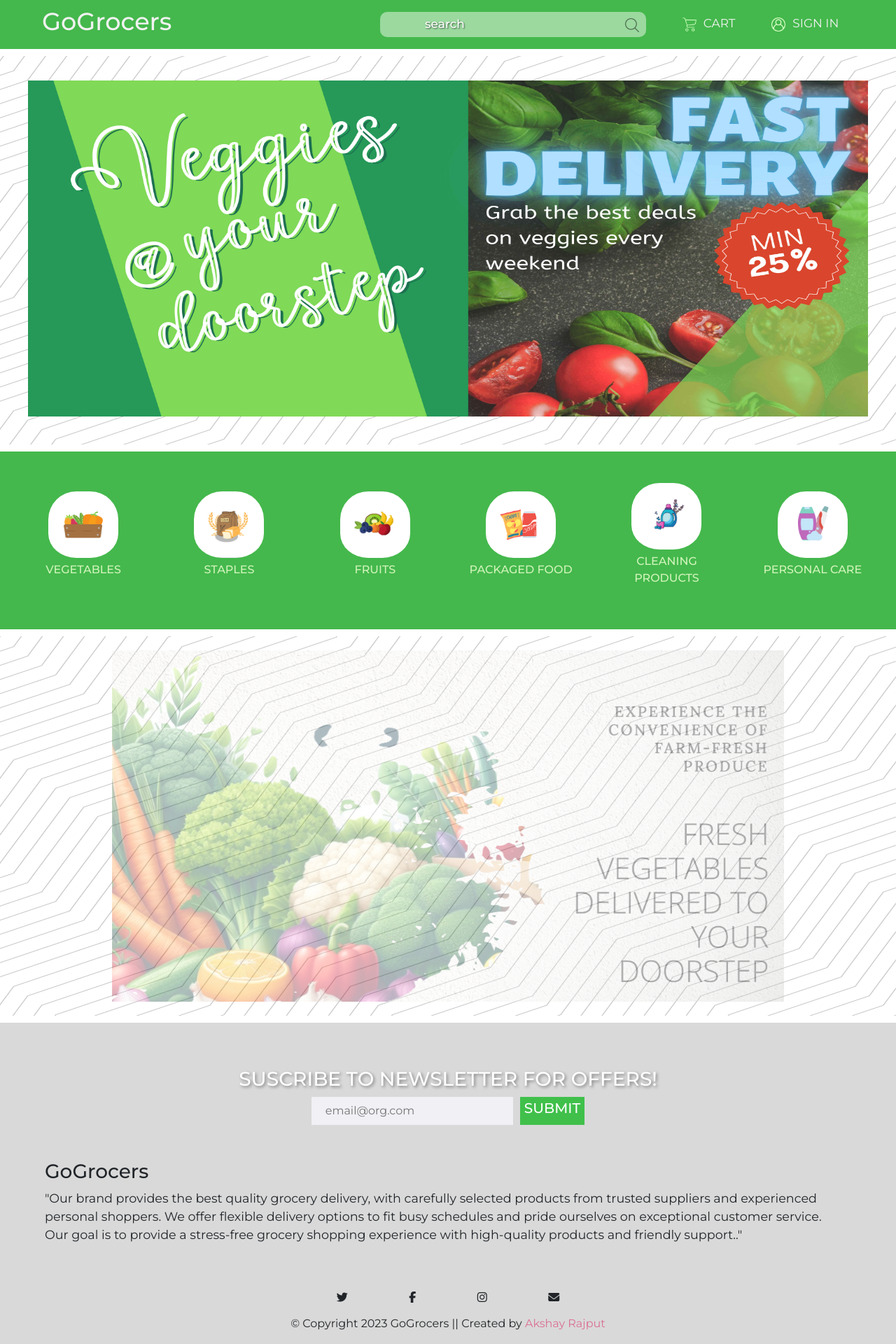
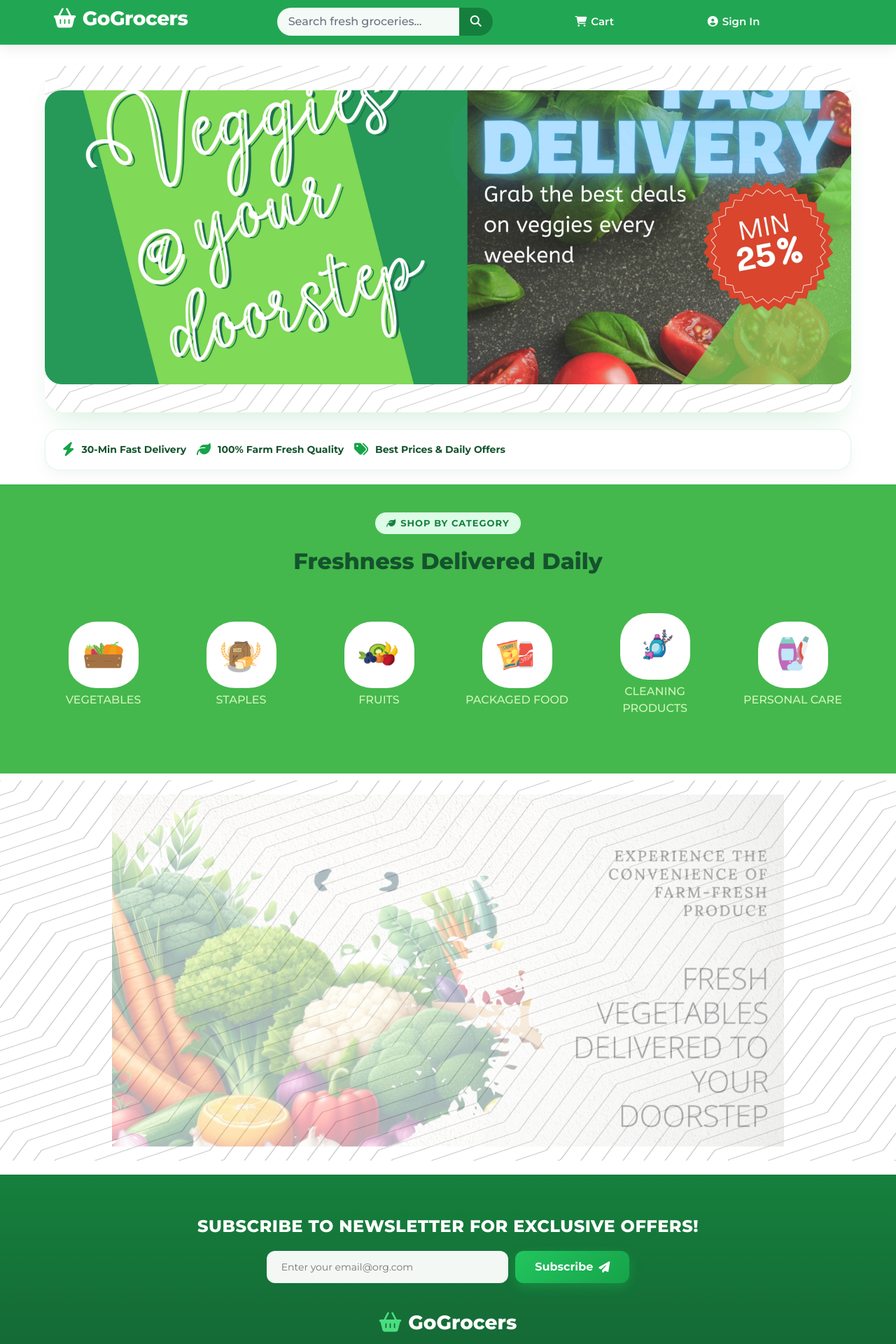
Before and after one commit to Akshay8789/Go-grocer, a React (Create React App) app: page / in a window 1280 px wide. Shown: the top 1920 px of the page at 70% size. Built offline with nearby package versions, Linux system fonts and the light colour scheme; no server answers; a small style sheet from the web is missing; what @react-pdf/renderer would draw is missing.

Commit message:
style: overhaul website UI with modern glassmorphism green theme and responsive components

```diff
--- a/src/components/elements/banner.jsx
+++ b/src/components/elements/banner.jsx
@@ -32,16 +32,46 @@ function Banner() {
     };
   }, []);
   return (
-    <div className="bannerholder">
-      <section className="bannersec" id="bannerhome">
-        <div className="banner" id="bannerdiv">
+    <div className="bannerholder" style={{ padding: "20px 5%" }}>
+      <section className="bannersec" id="bannerhome" style={{ borderRadius: "28px", overflow: "hidden", boxShadow: "0 20px 40px -15px rgba(22, 163, 74, 0.2)" }}>
+        <div className="banner" id="bannerdiv" style={{ position: "relative" }}>
           <img
             className="veggiesbanner"
             src={imageUrl}
-            alt="veggiesbanner"
-          ></img>
+            alt="GoGrocers Banner"
+            style={{ width: "100%", height: "auto", maxHeight: "420px", objectFit: "cover", borderRadius: "24px" }}
+          />
         </div>
       </section>
+
+      {/* Promotional Trust Badges Bar */}
+      <div style={{
+        display: "flex",
+        justify: "space-around",
+        alignItems: "center",
+        flexWrap: "wrap",
+        gap: "15px",
+        marginTop: "24px",
+        padding: "18px 24px",
+        background: "rgba(255, 255, 255, 0.9)",
+        backdropFilter: "blur(12px)",
+        borderRadius: "20px",
+        border: "1px solid rgba(34, 197, 94, 0.15)",
+        boxShadow: "0 8px 20px rgba(0, 0, 0, 0.04)"
+      }}>
+        <div style={{ display: "flex", alignItems: "center", gap: "10px", color: "#14532d", fontWeight: "700", fontSize: "14px" }}>
+          <i className="fas fa-bolt" style={{ color: "#16a34a", fontSize: "20px" }}></i>
+          <span>30-Min Fast Delivery</span>
+        </div>
+        <div style={{ display: "flex", alignItems: "center", gap: "10px", color: "#14532d", fontWeight: "700", fontSize: "14px" }}>
+          <i className="fas fa-leaf" style={{ color: "#16a34a", fontSize: "20px" }}></i>
+          <span>100% Farm Fresh Quality</span>
+        </div>
+        <div style={{ display: "flex", alignItems: "center", gap: "10px", color: "#14532d", fontWeight: "700", fontSize: "14px" }}>
+          <i className="fas fa-tags" style={{ color: "#16a34a", fontSize: "20px" }}></i>
+          <span>Best Prices & Daily Offers</span>
+        </div>
+      </div>
     </div>
   );
 }
--- a/src/components/elements/cards.jsx
+++ b/src/components/elements/cards.jsx
@@ -22,14 +22,22 @@ function Cards() {
     navigate("/" + a);
   };
   return (
-    <section className="cardshome">
-      <div className="row">
+    <section className="cardshome" style={{ padding: "40px 5%", textAlign: "center" }}>
+      <div style={{ marginBottom: "30px" }}>
+        <span className="auth-badge" style={{ fontSize: "13px", padding: "6px 16px" }}>
+          <i className="fas fa-leaf"></i> Shop By Category
+        </span>
+        <h2 style={{ fontSize: "32px", fontWeight: "800", color: "#14532d", marginTop: "8px" }}>
+          Freshness Delivered Daily
+        </h2>
+      </div>
+      <div className="row justify-content-center">
         <div className="col-lg-2 col-md-4 col-sm-6 colelement homepagecard col-6">
           <img
             className="cardimg"
             src={img1}
             onClick={() => click(cardnames[0])}
-            alt="pic"
+            alt="Vegetables"
           />
           <p className="cardtext">Vegetables</p>
         </div>
@@ -38,7 +46,7 @@ function Cards() {
             className="cardimg"
             src={img6}
             onClick={() => click(cardnames[5])}
-            alt="pic"
+            alt="Staples"
           />
           <p className="cardtext">Staples</p>
         </div>
@@ -47,7 +55,7 @@ function Cards() {
             className="cardimg"
             src={img5}
             onClick={() => click(cardnames[4])}
-            alt="pic"
+            alt="Fruits"
           />
           <p className="cardtext">Fruits</p>
         </div>
@@ -56,7 +64,7 @@ function Cards() {
             className="cardimg"
             src={img3}
             onClick={() => click(cardnames[2])}
-            alt="pic"
+            alt="Packaged Food"
           />
           <p className="cardtext">Packaged Food</p>
         </div>
@@ -65,16 +73,16 @@ function Cards() {
             className="cardimg"
             src={img4}
             onClick={() => click(cardnames[3])}
-            alt="pic"
+            alt="Cleaning Products"
           />
           <p className="cardtext">Cleaning Products</p>
         </div>
-        <div className="col-lg-2 col-md-4 col-sm-6 colelemen homepagecard col-6">
+        <div className="col-lg-2 col-md-4 col-sm-6 colelement homepagecard col-6">
           <img
             className="cardimg"
             src={img2}
             onClick={() => click(cardnames[1])}
-            alt="pic"
+            alt="Personal Care"
           />
           <p className="cardtext">Personal Care</p>
         </div>
--- a/src/components/elements/footer.jsx
+++ b/src/components/elements/footer.jsx
@@ -17,56 +17,61 @@ function Footer() {
   return (
     <div className="footer">
       <div className="footertext">
-        <h3 className="brandtext">SUSCRIBE TO NEWSLETTER FOR OFFERS!</h3>
-        <form action="/">
+        <h3 className="brandtext" style={{ fontSize: "24px", marginBottom: "20px" }}>
+          SUBSCRIBE TO NEWSLETTER FOR EXCLUSIVE OFFERS!
+        </h3>
+        <form action="/" style={{ display: "flex", justifyContent: "center", alignItems: "center" }}>
           <input
             type="email"
             className="suscribebox"
             name="email"
             autoComplete="on"
-            placeholder="email@org.com"
+            placeholder="Enter your email@org.com"
             id="emailinputbox"
           />
           <button className="emailbutton" type="submit">
-            <h5>SUBMIT</h5>
+            <span style={{ display: "flex", alignItems: "center", gap: "8px" }}>
+              Subscribe <i className="fas fa-paper-plane"></i>
+            </span>
           </button>
         </form>
-        <h3 style={{ paddingTop: "50px" }}>GoGrocers</h3>
+        <div style={{ paddingTop: "40px", textAlign: "center" }}>
+          <h2 style={{ fontSize: "28px", fontWeight: "800", color: "#ffffff", display: "flex", alignItems: "center", justifyContent: "center", gap: "10px" }}>
+            <i className="fas fa-shopping-basket" style={{ color: "#4ade80" }}></i> GoGrocers
+          </h2>
+        </div>
         <p
           style={{
-            fontSize: "1.1em",
-            margin: "auto",
-            paddingLeft: "0px",
-            paddingRight: "10px",
-            paddingBottom: "50px",
+            fontSize: "15px",
+            lineHeight: "1.6",
+            maxWidth: "750px",
+            margin: "15px auto 30px",
+            color: "rgba(255, 255, 255, 0.85)",
+            textAlign: "center",
           }}
           className="textfooter"
         >
-          "Our brand provides the best quality grocery delivery, with carefully
-          selected products from trusted suppliers and experienced personal
-          shoppers. We offer flexible delivery options to fit busy schedules and
-          pride ourselves on exceptional customer service. Our goal is to
-          provide a stress-free grocery shopping experience with high-quality
-          products and friendly support.."
+          Our brand provides the best quality grocery delivery with carefully selected products from trusted suppliers. Enjoy flexible delivery options and exceptional customer service for a stress-free shopping experience.
         </p>
       </div>
       <div className="row footerrow">
-        <i className="fa-brands fa-twitter ficon"></i>
-        <i className="fa-brands fa-facebook-f ficon"></i>
-        <i className="fa-brands fa-instagram ficon"></i>
-        <i className="fa-solid fa-envelope ficon" onClick={Mailto}></i>
+        <i className="fa-brands fa-twitter ficon" title="Twitter"></i>
+        <i className="fa-brands fa-facebook-f ficon" title="Facebook"></i>
+        <i className="fa-brands fa-instagram ficon" title="Instagram"></i>
+        <i className="fa-solid fa-envelope ficon" onClick={Mailto} title="Email Us"></i>
       </div>
       <p
         style={{
           textAlign: "center",
-          paddingLeft: "50px",
-          paddingRight: "50px",
+          paddingTop: "20px",
+          color: "rgba(255, 255, 255, 0.7)",
+          fontSize: "14px",
         }}
       >
         © Copyright 2023 GoGrocers || Created by{" "}
         <a
           href="https://github.com/Akshay8789?tab=repositories"
-          style={{ color: "palevioletred" }}
+          style={{ color: "#4ade80", fontWeight: "700" }}
         >
           Akshay Rajput
         </a>
--- a/src/components/elements/navbar.jsx
+++ b/src/components/elements/navbar.jsx
@@ -77,36 +77,39 @@ const Navbarcomp = () => {
 
   return (
     <div className="topnav" id="myTopnav">
-      <Link to="/" className="navitem">
-        <h1 className="navbrand">GoGrocers</h1>
+      <Link to="/" className="navitem" style={{ background: "transparent", padding: 0 }}>
+        <h1 className="navbrand">
+          <i className="fas fa-shopping-basket" style={{ color: "#ffffff", marginRight: "10px" }}></i>
+          GoGrocers
+        </h1>
       </Link>
-      <Link id="searchbar">
-        <form onSubmit={handleSearchButton} id="searchform">
+      <div id="searchbar" style={{ display: "flex", alignItems: "center" }}>
+        <form onSubmit={handleSearchButton} id="searchform" style={{ display: "flex", margin: 0 }}>
           <input
             autoComplete="off"
             type="text"
             className="search-bar"
-            placeholder="search"
+            placeholder="Search fresh groceries..."
             id="search"
           />
           <button className="search-barbutton" type="submit">
-            <img src={search} alt="search icon" id="searchicon" />
+            <i className="fas fa-search" style={{ color: "white" }}></i>
           </button>
         </form>
-      </Link>
+      </div>
       <Link to="/cart" className="navitem">
-        <img src={cart} alt="cart" className="navicon" />
-        CART
+        <i className="fas fa-shopping-cart" style={{ marginRight: "6px" }}></i>
+        Cart
       </Link>
       <Link to={loginLink} className="navitem">
         {authenticated === false ? (
           <>
-            <img src={login} alt="login" className="navicon" />
-            SIGN&nbsp;IN
+            <i className="fas fa-user-circle" style={{ marginRight: "6px" }}></i>
+            Sign In
           </>
         ) : (
           <>
-            <img src={login} alt="login" className="navicon" />
+            <i className="fas fa-user-check" style={{ marginRight: "6px" }}></i>
             {name}
           </>
         )}
--- a/src/styles.css
+++ b/src/styles.css
@@ -47,7 +47,11 @@ h5 {
 
 /* _______________________________________________________..-Navbar-..___________________________________________________*/
 .topnav {
-  background: rgb(68, 184, 76);
+  background: rgba(22, 163, 74, 0.95) !important;
+  backdrop-filter: blur(16px);
+  -webkit-backdrop-filter: blur(16px);
+  border-bottom: 1px solid rgba(255, 255, 255, 0.15);
+  box-shadow: 0 4px 20px rgba(0, 0, 0, 0.08);
   width: 100%;
   display: flex;
   flex-direction: row;
@@ -57,69 +61,85 @@ h5 {
   position: sticky;
   position: -webkit-sticky;
   top: 0px;
-  z-index: 2;
-  padding: 0px 50px;
+  z-index: 100;
+  padding: 10px 6% !important;
+  transition: all 0.3s ease;
 }
 .navbrand {
-  font-size: 35px;
-  margin-right: 20vw;
+  font-size: 28px !important;
+  font-weight: 800 !important;
+  letter-spacing: -0.5px;
+  margin-right: 2vw !important;
   text-decoration: none;
-  color: #f2f2f2;
+  color: #ffffff !important;
 }
 .navbrand:hover {
-  margin-right: 20vw;
   text-decoration: none;
-  color: #f2f2f2;
+  color: #ffffff;
 }
 /* Style the links inside the navigation bar */
 .topnav a {
   float: left;
   display: block;
-  color: #f2f2f2;
+  color: #ffffff;
   text-align: center;
-  padding: 10px;
+  padding: 10px 16px;
   text-decoration: none;
-  font-size: 17px;
+  font-size: 15px;
+  font-weight: 600;
   font-family: "Montserrat", sans-serif;
+  border-radius: 12px;
+  transition: all 0.3s ease;
+}
+.topnav a:hover {
+  background: rgba(255, 255, 255, 0.18);
+  color: #ffffff;
+  text-decoration: none;
 }
 .navicon {
   height: 20px;
-  margin: 5px 10px;
+  margin: 0px 8px;
 }
 #searchicon {
-  height: 20px;
-  opacity: 50%;
+  height: 18px;
+  opacity: 90%;
+  filter: brightness(0) invert(1);
 }
 .search-bar {
-  padding: 5px 5vw;
-  border-radius: 10px 0px 0px 10px;
-  background-color: rgba(255, 255, 255, 0.462);
+  padding: 8px 16px !important;
+  border-radius: 20px 0px 0px 20px !important;
+  background-color: rgba(255, 255, 255, 0.95) !important;
+  font-family: "Montserrat", sans-serif;
+  color: #1f2937 !important;
+  font-weight: 500;
+  outline: none;
+  border: none;
+  width: 260px;
+  transition: all 0.3s ease;
+}
+.search-barbutton {
+  padding: 8px 16px !important;
+  border-radius: 0px 20px 20px 0px !important;
+  background-color: #15803d !important;
   font-family: "Montserrat", sans-serif;
   color: white !important;
   font-weight: 500;
   outline: none;
   border: none;
-}
-.search-barbutton {
-  padding: 5px 10px;
-  border-radius: 0px 10px 10px 0px;
-  background-color: rgba(255, 255, 255, 0.462);
+  cursor: pointer;
+  transition: background-color 0.3s ease;
+}
+.search-barbutton:hover {
+  background-color: #166534 !important;
+}
+.search-bar:focus {
+  background-color: #ffffff !important;
+  box-shadow: 0 0 0 3px rgba(255, 255, 255, 0.4);
+}
+.search-bar::placeholder {
+  color: #6b7280 !important;
   font-family: "Montserrat", sans-serif;
-  color: white !important;
-  font-weight: 500;
-  outline: none;
-  border: none;
-}
-.search-bar:focus {
-  outline: none;
-}
-.search-bar::placeholder {
-  color: white;
-  font-family: "Montserrat", sans-serif;
-  text-shadow: 1px 1px 2px rgba(0, 0, 0, 0.6);
-}
-.search-bar:focus {
-  caret-color: white;
+  text-shadow: none !important;
 }
 /* Hide the link that should open and close the topnav on small screens */
 .topnav .icon {
@@ -256,47 +276,83 @@ h5 {
 }
 /* _______________________________________________________..-footer-..___________________________________________________*/
 .footer {
-  background-color: rgba(201, 201, 201, 0.7);
-  padding: 5%;
-  margin-top: 10px;
+  background: linear-gradient(180deg, #15803d 0%, #14532d 100%) !important;
+  color: #ffffff !important;
+  padding: 60px 5% 30px !important;
+  margin-top: 20px;
 }
 .icongroup {
   text-align: center;
   display: block;
 }
 .footerrow {
-  padding: 0 12% 0 12%;
   display: flex;
   justify-content: center;
-  margin: 0px;
+  gap: 20px;
+  margin: 20px 0;
 }
 .ficon {
-  padding: 2% 5% 2% 5%;
+  background: rgba(255, 255, 255, 0.15) !important;
+  border-radius: 50% !important;
+  width: 46px !important;
+  height: 46px !important;
+  display: inline-flex !important;
+  align-items: center !important;
+  justify-content: center !important;
+  color: #ffffff !important;
+  font-size: 18px !important;
+  transition: all 0.3s ease !important;
+  cursor: pointer;
+}
+.ficon:hover {
+  background: #ffffff !important;
+  color: #15803d !important;
+  transform: translateY(-4px);
+  box-shadow: 0 8px 20px rgba(0, 0, 0, 0.2) !important;
 }
 .brandtext {
   color: white;
   padding-left: 10%;
   padding-right: 10%;
-  text-shadow: 2px 2px 4px gray;
+  font-weight: 800;
   text-align: center;
+  letter-spacing: 0.5px;
 }
 .emailbutton {
-  width: 100;
-  height: 40px;
+  height: 46px;
   border: none;
   outline: none;
-  background-color: #40c04b;
+  background: linear-gradient(135deg, #22c55e 0%, #16a34a 100%) !important;
+  color: white;
+  font-weight: 700;
+  border-radius: 12px;
+  padding: 0 28px;
+  cursor: pointer;
+  box-shadow: 0 6px 16px rgba(34, 197, 94, 0.3);
+  transition: all 0.3s ease;
+}
+.emailbutton:hover {
+  transform: translateY(-2px);
+  box-shadow: 0 10px 24px rgba(34, 197, 94, 0.4);
 }
 .suscribebox {
-  min-width: 200px;
-  width: 25%;
-  background-color: #f0f0f5;
-  height: 40px;
-  border: none;
+  min-width: 220px;
+  width: 30%;
+  background-color: rgba(255, 255, 255, 0.95);
+  height: 46px;
+  border: 1px solid rgba(255, 255, 255, 0.3);
+  border-radius: 12px;
   padding-left: 20px;
-  padding-right: 30px;
+  padding-right: 20px;
   margin-right: 10px;
   outline: none;
+  font-size: 14px;
+  color: #1f2937;
+  transition: all 0.3s ease;
+}
+.suscribebox:focus {
+  background-color: #ffffff;
+  box-shadow: 0 0 0 3px rgba(34, 197, 94, 0.3);
 }
 .footertext form {
   display: flex;
@@ -374,46 +430,60 @@ h5 {
   outline: 0.5px solid rgb(226, 226, 226);
 }
 .cardbg {
-  height: 250px;
-  padding-left: 45px;
-  padding-right: 45px;
-  padding-top: 20px;
-  margin-bottom: 20px;
+  min-height: 260px;
+  padding: 20px !important;
+  margin-bottom: 25px;
+  background: #ffffff !important;
+  border-radius: 24px !important;
+  border: 1px solid rgba(34, 197, 94, 0.12) !important;
+  box-shadow: 0 10px 30px -10px rgba(0, 0, 0, 0.05), 0 0 0 1px rgba(34, 197, 94, 0.05) !important;
+  transition: all 0.3s cubic-bezier(0.4, 0, 0.2, 1) !important;
+}
+.cardbg:hover {
+  transform: translateY(-6px) !important;
+  box-shadow: 0 20px 35px -10px rgba(22, 163, 74, 0.15) !important;
+  border-color: rgba(34, 197, 94, 0.3) !important;
 }
 .cardimgproduct {
   height: 90px;
-  padding-top: 20px;
-  margin-top: 10px;
+  object-fit: contain;
+  margin-top: 5px;
   display: block;
   margin-left: auto;
   margin-right: auto;
+  transition: transform 0.3s ease;
+}
+.cardbg:hover .cardimgproduct {
+  transform: scale(1.05);
 }
 .imgdiv {
   margin: 0px;
-  height: 100px;
-  border-radius: 5%;
-  background-color: white;
-  outline: 0.5px solid rgb(220, 220, 220);
+  height: 110px;
+  border-radius: 16px;
+  background-color: #f8fafc;
+  display: flex;
+  align-items: center;
+  justify-content: center;
+  border: 1px solid #f1f5f9;
 }
 .productaddtocart {
-  background-color: rgb(241, 255, 244);
-  border-color: rgba(0, 188, 41, 0.707);
-  width: 20%;
-  padding-top: 3%;
-  padding-bottom: 3%;
-  padding-right: 3%;
-  min-width: 50px;
+  background: linear-gradient(135deg, #16a34a 0%, #15803d 100%) !important;
+  border: none !important;
+  padding: 8px 18px !important;
+  border-radius: 20px !important;
+  color: #ffffff !important;
+  font-weight: 700 !important;
+  font-size: 13px !important;
   float: right;
-  margin: 10px 10px 0px 0px;
-  border-radius: 15%;
-  color: rgb(0, 128, 28);
-  font-weight: 600;
-  font-size: small;
+  margin: 10px 5px 0px 0px;
+  box-shadow: 0 4px 12px rgba(22, 163, 74, 0.25) !important;
+  transition: all 0.3s ease !important;
+  cursor: pointer;
 }
 .productaddtocart:hover {
-  background-color: #ebfbdd;
-  box-shadow: 2px 2px 2px 2px rgba(132, 134, 132, 0.2),
-    2px 2px 2px 2px rgba(132, 134, 132, 0.2);
+  transform: translateY(-2px) !important;
+  background: linear-gradient(135deg, #22c55e 0%, #16a34a 100%) !important;
+  box-shadow: 0 8px 18px rgba(22, 163, 74, 0.35) !important;
 }
 .productaddtocart:active,
 .productaddtocart:focus {
@@ -547,32 +617,42 @@ h5 {
 /* _______________________________________________________..-cart-..___________________________________________________*/
 .sidepanel {
   position: fixed;
-  right: 0;
-  top: 0;
-  padding-top: 100px;
-  padding-left: 20px;
-  width: 25%;
-  min-height: 72%;
-  background-color: hsla(95, 100%, 98%, 0.903);
+  right: 20px;
+  top: 100px;
+  padding: 24px;
+  width: 320px;
+  background: rgba(255, 255, 255, 0.95);
+  backdrop-filter: blur(16px);
+  border-radius: 24px;
+  border: 1px solid rgba(34, 197, 94, 0.2);
+  box-shadow: 0 20px 40px -15px rgba(22, 163, 74, 0.15);
+  z-index: 90;
+}
+.checkoutbutton {
+  width: 100%;
+  height: 50px;
+  background: linear-gradient(135deg, #16a34a 0%, #15803d 100%) !important;
+  color: white !important;
+  border: none !important;
+  border-radius: 14px !important;
+  font-weight: 700 !important;
+  font-size: 15px !important;
+  cursor: pointer;
+  box-shadow: 0 8px 20px rgba(22, 163, 74, 0.3) !important;
+  transition: all 0.3s ease !important;
+  margin-top: 20px;
+}
+.checkoutbutton:hover {
+  transform: translateY(-2px);
+  background: linear-gradient(135deg, #22c55e 0%, #16a34a 100%) !important;
+  box-shadow: 0 12px 26px rgba(22, 163, 74, 0.4) !important;
 }
 @media screen and (max-width: 1100px) {
   .sidepanel {
     position: static;
-    width: 100%;
-    padding-bottom: 50px;
-    padding-top: 0px;
-    padding-left: 0px !important;
-  }
-  .cartheading {
-    width: 100% !important;
-    right: 0px !important;
-    padding-right: 0px !important;
-  }
-  .sidepanel p {
-    padding-left: 20px;
-  }
-  .checkoutbutton {
-    margin-left: 20px;
+    width: 90%;
+    margin: 30px auto;
+    padding: 20px;
   }
 }
 .checkoutbutton :focus {
```
Also changed, not shown: src/components/pages/cart.jsx (+21 -29 lines), src/components/pages/dashboard.jsx (+33 -42 lines), src/components/pages/vegetables.jsx (+31 -52 lines).
